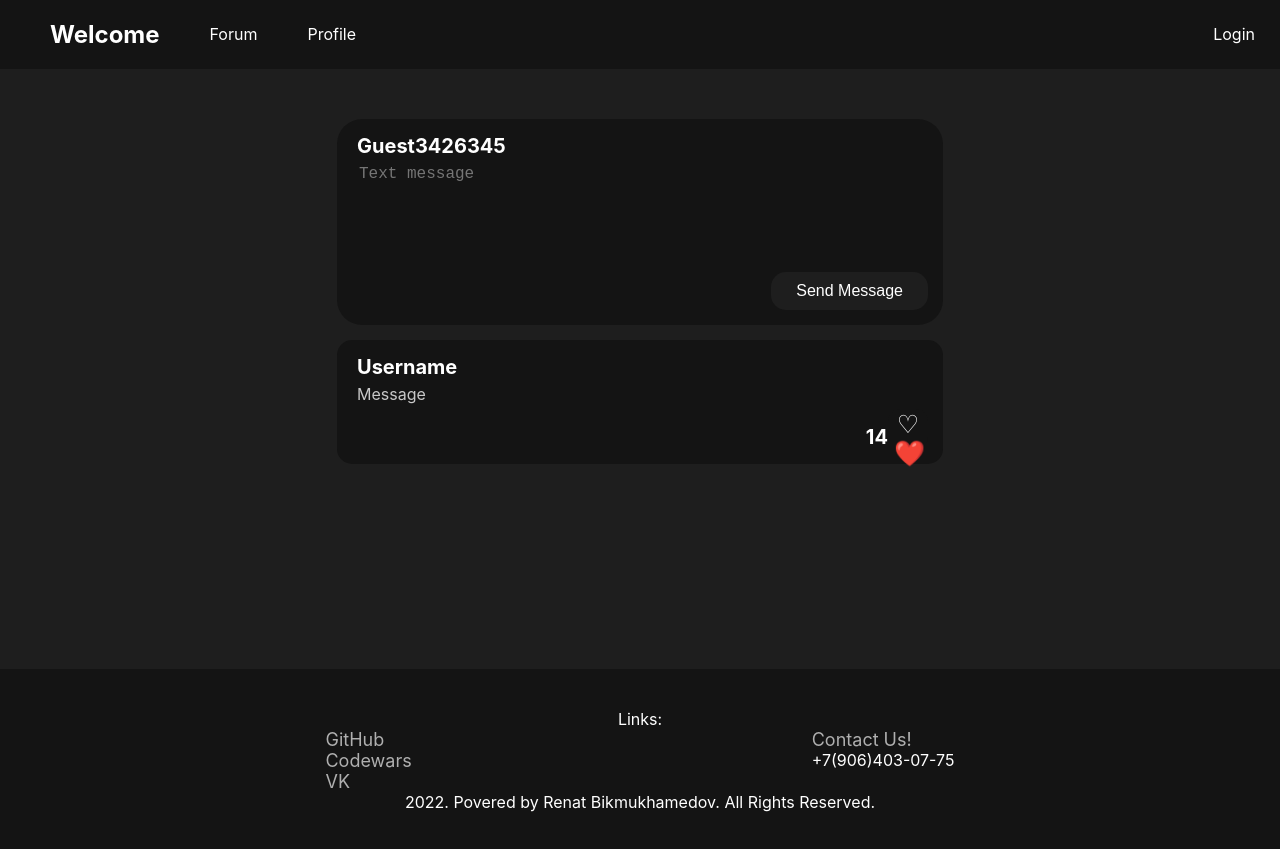
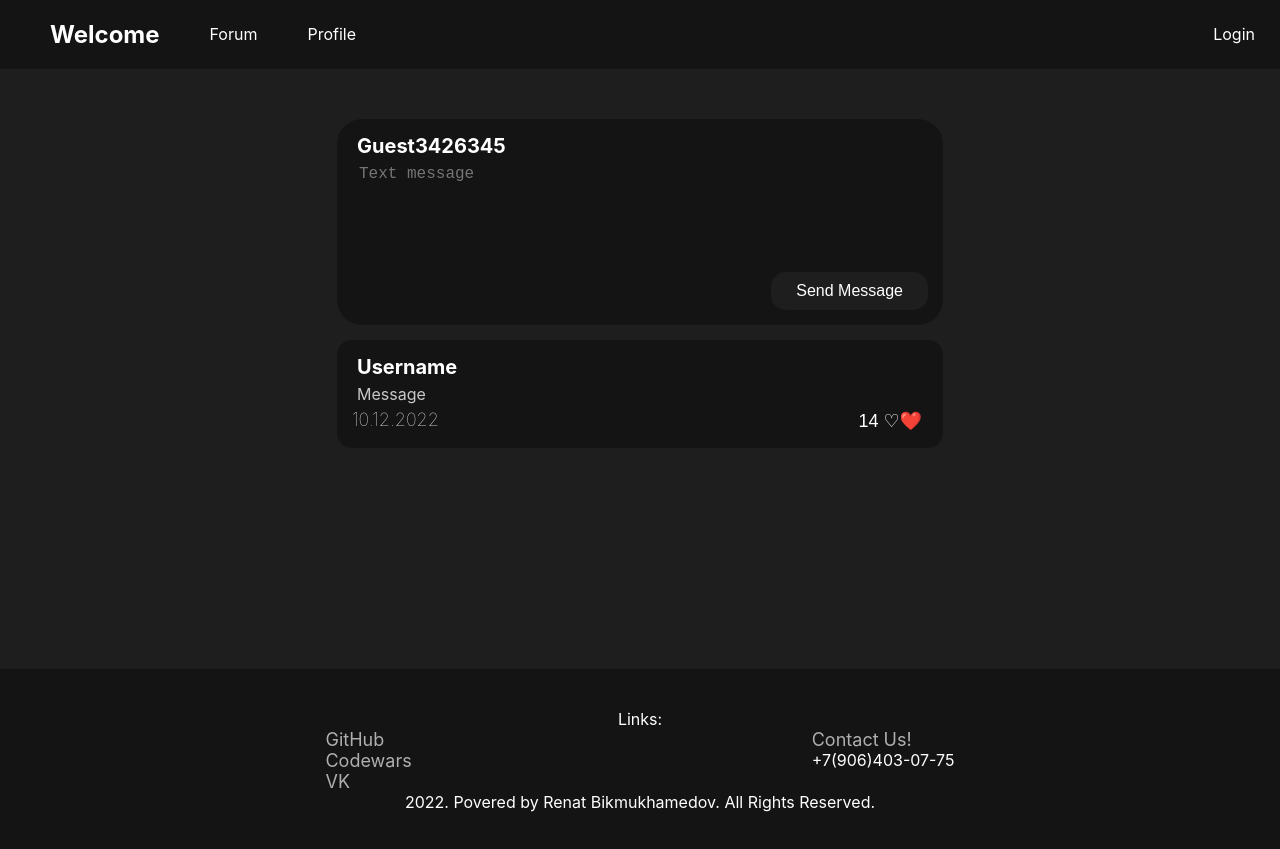
Before and after one commit to MAN5ON/Blog, a React (Create React App) app in the folder frontend/: page /forum in a window 1280 px wide. Built offline with nearby package versions, Linux system fonts and the light colour scheme.

Commit message:
(fix): fix style of forum messages

```diff
--- a/frontend/src/components/main/forum/index.jsx
+++ b/frontend/src/components/main/forum/index.jsx
@@ -17,9 +17,9 @@ export const Forum = () => {
       <div className={s.chatMessage}>
         <div className={s.username}>Username</div>
         <div className={s.message}>Message</div>
-        <div className={s.likesField}>
-          <div className={s.likesCounter}>14</div>
-          <button className={s.likes}>♡❤️</button>
+        <div className={s.statMessage}>
+          <div className={s.dateMessage}>10.12.2022</div>
+          <button className={s.likes}>14 ♡❤️</button>
         </div>
       </div>
     </main>
--- a/frontend/src/components/styles/forum.module.css
+++ b/frontend/src/components/styles/forum.module.css
@@ -73,24 +73,20 @@
   color: rgb(200, 200, 200);
 }
 
-.likesField {
+.statMessage {
   display: flex;
-  align-self: flex-end;
+  justify-content: space-between;
 
-  font-size: 20px;
-  font-weight: bold;
+
+  font-size: 18px;
+  font-weight: lighter;
 }
 
-.likesCounter {
-  align-self: flex-end;
-}
 
 .likes {
-  width: 40px;
-  height: 40px;
   border-radius: 30%;
 
-  font-size: 25px;
+  font-size: 18px;
   color: rgb(255, 255, 255);
   background-color: rgb(20, 20, 20);
 
```
